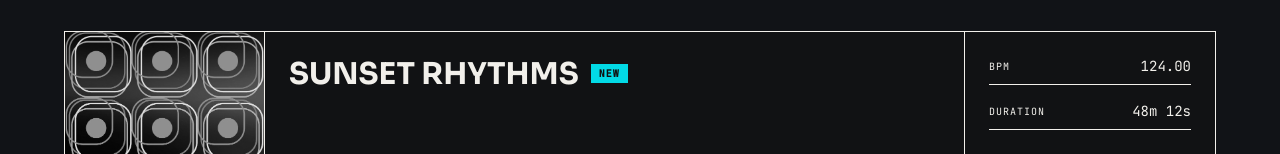
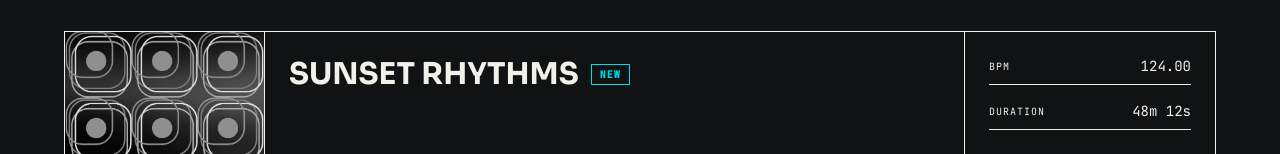
Before and after one commit to andres-manzanera/mass-sessions, a Next.js app: page /sessions in a window 1280 px wide. Shown: the part 430-584 px from the top of the page. Built offline with nearby package versions, Linux system fonts and the light colour scheme.

Commit message:
style: change NEW badge to outline style

```diff
--- a/src/app/sessions/page.tsx
+++ b/src/app/sessions/page.tsx
@@ -69,7 +69,7 @@ function SessionCard({ session, index, activeSession, isPlaying, playSession, is
                 {session.title}
               </h2>
               {session.isNew && (
-                <span className="bg-brand-accent text-black text-[10px] font-bold font-mono tracking-widest px-2 py-0.5 animate-pulse shrink-0 self-start mt-1.5 md:mt-2">NEW</span>
+                <span className="border border-brand-accent text-brand-accent text-[10px] font-bold font-mono tracking-widest px-2 py-0.5 animate-pulse shrink-0 self-start mt-1.5 md:mt-2">NEW</span>
               )}
             </div>
             {isCurrent && isPlaying && (
```
